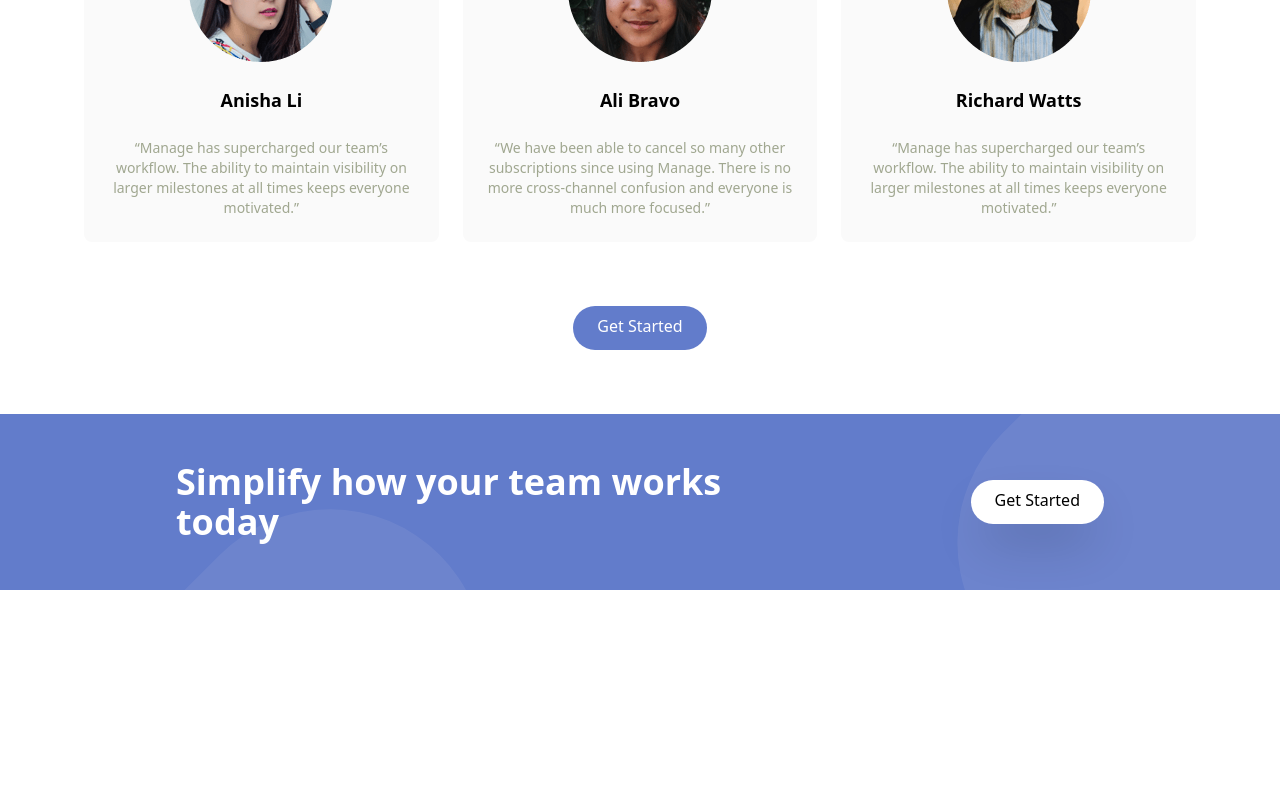
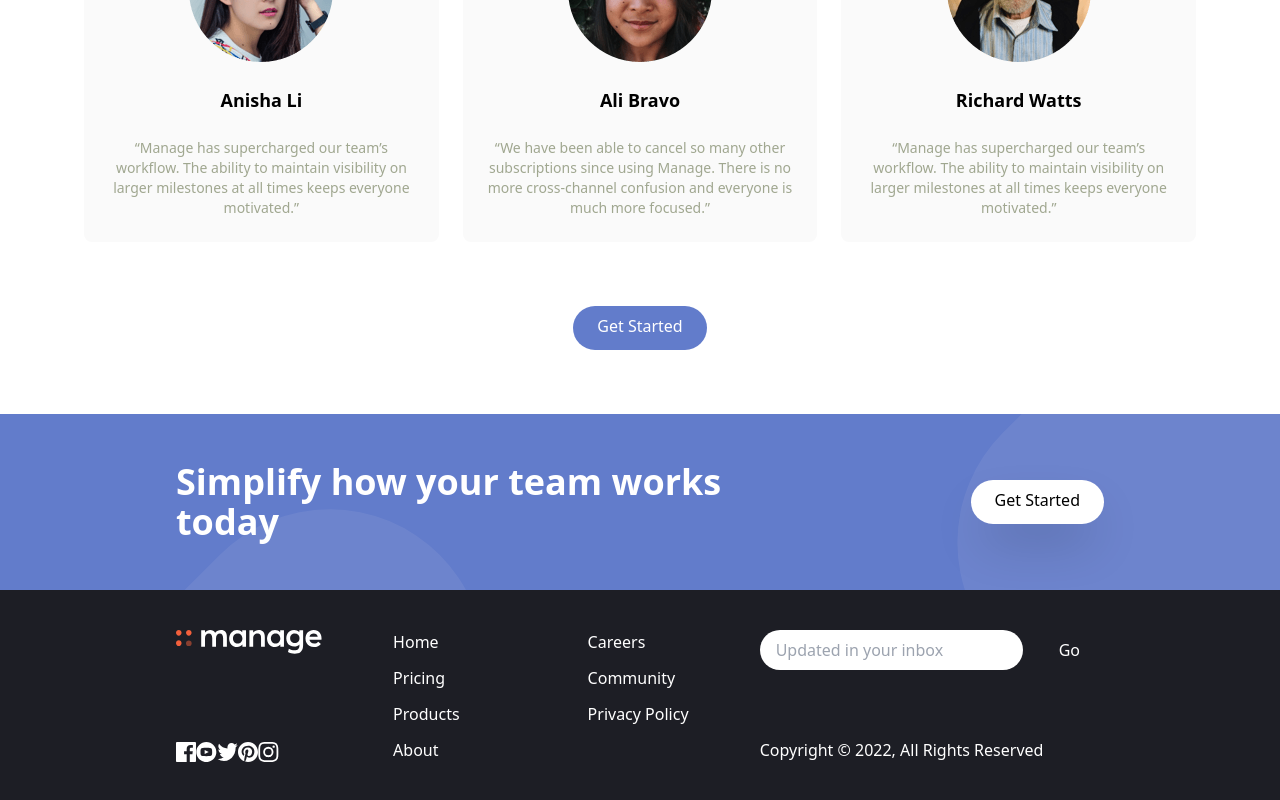
Before and after one commit to mosesvk/_StartupThree, a Next.js app: page / in a window 1280 px wide. Shown: the part 1530-2330 px from the top of the page. Before the commit the page ends 2120 px from the top, so only its background shows below. Built offline with nearby package versions, Linux system fonts and the light colour scheme.

Commit message:
Footer Section

```diff
--- /dev/null
+++ b/components/Footer.jsx
@@ -0,0 +1,96 @@
+import React from 'react'
+import Link from 'next/link'
+import Image from 'next/image'
+
+import logoWhite from "../assets/images/logo-white.svg"
+import facebook from "../assets/images/icon-facebook.svg"
+import youtube from "../assets/images/icon-youtube.svg"
+import twitter from "../assets/images/icon-twitter.svg"
+import pinterest from "../assets/images/icon-pinterest.svg"
+import ig from "../assets/images/icon-instagram.svg"
+
+
+
+const Footer = () => {
+  return (
+    <footer className="bg-veryDarkBlue">
+    {/* <!-- Flex Container --> */}
+    <div
+      className="container flex flex-col-reverse justify-between px-6 py-10 mx-auto space-y-8 md:flex-row md:space-y-0"
+    >
+      {/* <!-- Logo and social links container --> */}
+      <div
+        className="flex flex-col-reverse items-center justify-between space-y-12 md:flex-col md:space-y-0 md:items-start"
+      >
+        <div className="mx-auto my-6 text-center text-white md:hidden">
+          Copyright &copy; 2022, All Rights Reserved
+        </div>
+        {/* <!-- Logo --> */}
+        <div>
+          <Image src={logoWhite} className="h-8" alt="" />
+        </div>
+        {/* <!-- Social Links Container --> */}
+        <div className="flex justify-center space-x-4">
+          {/* <!-- Link 1 --> */}
+          <Link href="#" passHref>
+            <Image src={facebook} alt="" className="h-8" />
+          </Link>
+          {/* <!-- Link 2 --> */}
+          <Link href="#" passHref>
+            <Image src={youtube} alt="" className="h-8" />
+          </Link>
+          {/* <!-- Link 3 --> */}
+          <Link href="#" passHref>
+            <Image src={twitter} alt="" className="h-8" />
+          </Link>
+          {/* <!-- Link 4 --> */}
+          <Link href="#" passHref>
+            <Image src={pinterest} alt="" className="h-8" />
+          </Link>
+          {/* <!-- Link 5 --> */}
+          <Link href="#" passHref>
+            <Image src={ig} alt="" className="h-8" />
+          </Link>
+        </div>
+      </div>
+      {/* <!-- List Container --> */}
+      <div className="flex justify-around space-x-32">
+        <div className="flex flex-col space-y-3 text-white">
+          <Link href="#" className="hover:text-brightRed">Home</Link>
+          <Link href="#" className="hover:text-brightRed">Pricing</Link>
+          <Link href="#" className="hover:text-brightRed">Products</Link>
+          <Link href="#" className="hover:text-brightRed">About</Link>
+        </div>
+        <div className="flex flex-col space-y-3 text-white">
+          <Link href="#" className="hover:text-brightRed">Careers</Link>
+          <Link href="#" className="hover:text-brightRed">Community</Link>
+          <Link href="#" className="hover:text-brightRed">Privacy Policy</Link>
+        </div>
+      </div>
+
+      {/* <!-- Input Container --> */}
+      <div className="flex flex-col justify-between">
+        <form>
+          <div className="flex space-x-3">
+            <input
+              type="text"
+              className="flex-1 px-4 rounded-full focus:outline-none"
+              placeholder="Updated in your inbox"
+            />
+            <button
+              className="px-6 py-2 text-white rounded-full bg-brightRed hover:bg-brightRedLight focus:outline-none"
+            >
+              Go
+            </button>
+          </div>
+        </form>
+        <div className="hidden text-white md:block">
+          Copyright &copy; 2022, All Rights Reserved
+        </div>
+      </div>
+    </div>
+  </footer>
+  )
+}
+
+export default Footer
--- a/pages/index.js
+++ b/pages/index.js
@@ -1,4 +1,5 @@
 import Head from 'next/head';
+import Footer from '../components/Footer';
 import Navbar from '../components/Navbar';
 import CTA from '../containers/CTA';
 import Features from '../containers/Features';
@@ -20,6 +21,7 @@
         <Testimonials />
         <CTA />
       </main>
+      <Footer />
     </div>
   );
 }
```
